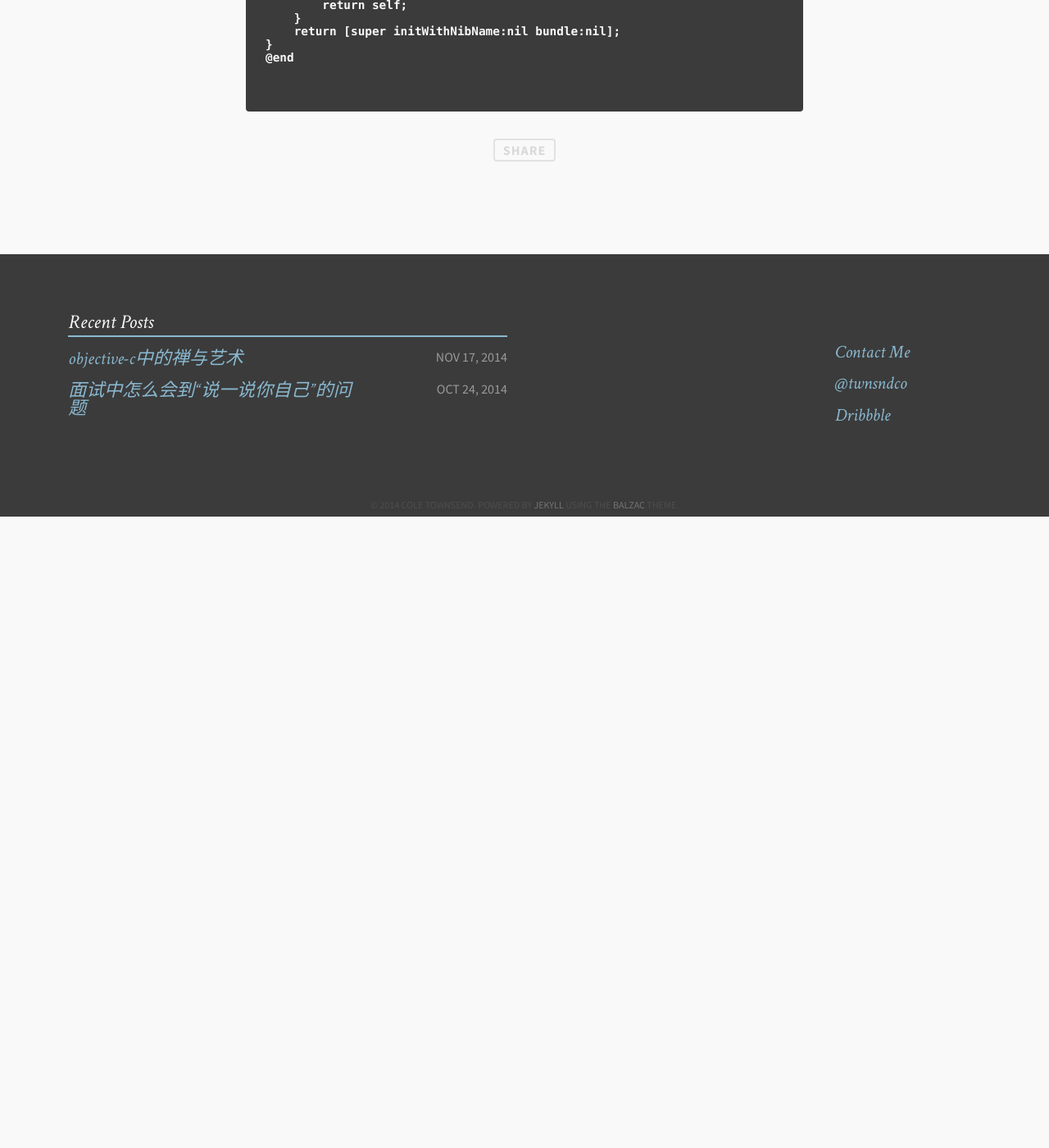
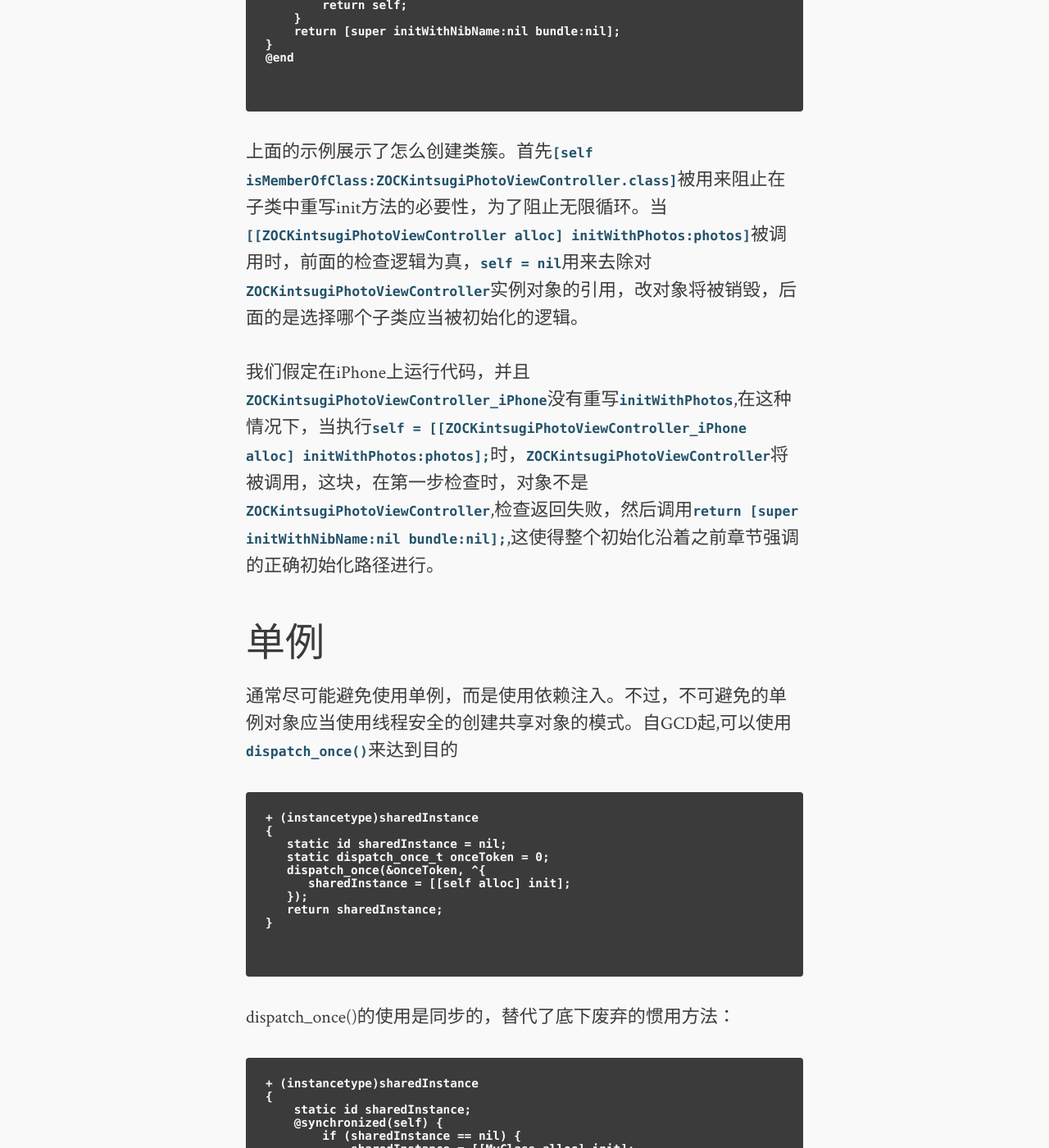
Before and after one commit to landfound/todaylover.github.io, a Jekyll site: the page built from _posts/2014-11-17-zen-and-the-art-of-the-objective-c-craftsmanship.md, in a window 1280 px wide and 1400 px high, scrolled down 28124 px. Shown: the whole window at 82% size. Built offline with Jekyll 4.4.1, drawn with Linux system fonts in a browser that asks for light colours; comment, search, counter and statistics services are not loaded; before the commit the page ends 28754 px from its top, so only the background shows below that; some of the changed text lies outside the part shown.

Commit message:
singleton

````diff
--- a/_posts/2014-11-17-zen-and-the-art-of-the-objective-c-craftsmanship.md
+++ b/_posts/2014-11-17-zen-and-the-art-of-the-objective-c-craftsmanship.md
@@ -687,3 +687,43 @@ objective-c中又指定与次级初始化的概念。指定的初始化包含全
 }
 @end
 ```
+上面的示例展示了怎么创建类簇。首先`[self isMemberOfClass:ZOCKintsugiPhotoViewController.class]`被用来阻止在子类中重写init方法的必要性，为了阻止无限循环。当`[[ZOCKintsugiPhotoViewController alloc] initWithPhotos:photos]`被调用时，前面的检查逻辑为真，`self = nil`用来去除对`ZOCKintsugiPhotoViewController`实例对象的引用，改对象将被销毁，后面的是选择哪个子类应当被初始化的逻辑。
+
+我们假定在iPhone上运行代码，并且`ZOCKintsugiPhotoViewController_iPhone`没有重写`initWithPhotos`,在这种情况下，当执行`self = [[ZOCKintsugiPhotoViewController_iPhone alloc] initWithPhotos:photos];`时，`ZOCKintsugiPhotoViewController`将被调用，这块，在第一步检查时，对象不是`ZOCKintsugiPhotoViewController`,检查返回失败，然后调用`return [super initWithNibName:nil bundle:nil];`,这使得整个初始化沿着之前章节强调的正确初始化路径进行。
+
+##单例
+
+通常尽可能避免使用单例，而是使用依赖注入。不过，不可避免的单例对象应当使用线程安全的创建共享对象的模式。自GCD起,可以使用`dispatch_once()`来达到目的
+
+```
++ (instancetype)sharedInstance
+{
+   static id sharedInstance = nil;
+   static dispatch_once_t onceToken = 0;
+   dispatch_once(&onceToken, ^{
+      sharedInstance = [[self alloc] init];
+   });
+   return sharedInstance;
+}
+```
+
+dispatch_once()的使用是同步的，替代了底下废弃的惯用方法：
+
+```
++ (instancetype)sharedInstance
+{
+    static id sharedInstance;
+    @synchronized(self) {
+        if (sharedInstance == nil) {
+            sharedInstance = [[MyClass alloc] init];
+        }
+    }
+    return sharedInstance;
+}
+```
+
+`dispatch_once()`相比上面的好处是比较快，语义上更加清晰，因为`dispatch_once()`所有的含义是“执行某件事情一次，而且仅一次”,这正精确描述了我们正在做的。这个方法也避免[偶尔可能的奇奇怪怪的崩溃](http://cocoasamurai.blogspot.com/2011/04/singletons-your-doing-them-wrong.html)
+
+经典的可接受的单例对象是GPS和设备加速器。即使单例对象可以子类化，这样使用的也是非常稀少的。接口中应当明显标示这个类将被用作单例。因此，通常一个公开的`sharedInstance`就够了，没有可写的属性被暴露。
+
+尝试使用单例作为对象的容器在你的程序代码中或层次中是非常丑陋，令人不爽的，应当被视为设计“臭味”。
````
